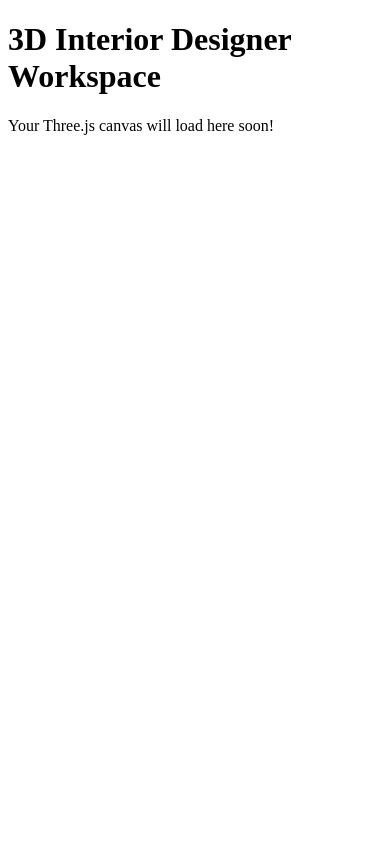
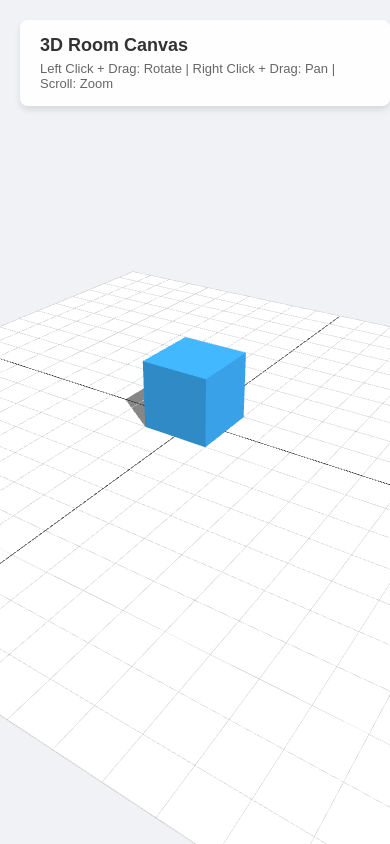
Before and after one commit to sowmyarameshmaddineani/3d-interior-designer, a Django app: page / in a window 390 px wide. Run offline with Django 5.2, Linux system fonts and the light colour scheme.

Commit message:
Integrate Three.js 3D canvas with interactive OrbitControls and Lighting

```diff
--- a/designer/templates/designer/canvas.html
+++ b/designer/templates/designer/canvas.html
@@ -4,9 +4,112 @@
     <meta charset="UTF-8">
     <meta name="viewport" content="width=device-width, initial-scale=1.0">
     <title>3D Interior Designer - Canvas</title>
+    <style>
+        body {
+            margin: 0;
+            overflow: hidden;
+            font-family: Arial, sans-serif;
+        }
+        #ui-overlay {
+            position: absolute;
+            top: 20px;
+            left: 20px;
+            z-index: 10;
+            background: rgba(255, 255, 255, 0.9);
+            padding: 15px 20px;
+            border-radius: 8px;
+            box-shadow: 0 4px 6px rgba(0,0,0,0.1);
+        }
+        #ui-overlay h2 {
+            margin: 0 0 5px 0;
+            font-size: 18px;
+            color: #333;
+        }
+        #ui-overlay p {
+            margin: 0;
+            font-size: 13px;
+            color: #666;
+        }
+        #canvas-container {
+            width: 100vw;
+            height: 100vh;
+        }
+    </style>
+
+    <!-- Load Three.js and OrbitControls via CDN -->
+    <script src="https://cdnjs.cloudflare.com/ajax/libs/three.js/r128/three.min.js"></script>
+    <script src="https://cdn.jsdelivr.net/npm/three@0.128.0/examples/js/controls/OrbitControls.js"></script>
 </head>
 <body>
-    <h1>3D Interior Designer Workspace</h1>
-    <p>Your Three.js canvas will load here soon!</p>
+
+    <div id="ui-overlay">
+        <h2>3D Room Canvas</h2>
+        <p>Left Click + Drag: Rotate | Right Click + Drag: Pan | Scroll: Zoom</p>
+    </div>
+
+    <div id="canvas-container"></div>
+
+    <script>
+        // 1. Scene Setup
+        const scene = new THREE.Scene();
+        scene.background = new THREE.Color(0xf0f2f5);
+
+        // 2. Camera Setup
+        const camera = new THREE.PerspectiveCamera(60, window.innerWidth / window.innerHeight, 0.1, 1000);
+        camera.position.set(10, 10, 15);
+
+        // 3. Renderer Setup
+        const renderer = new THREE.WebGLRenderer({ antialias: true });
+        renderer.setSize(window.innerWidth, window.innerHeight);
+        renderer.shadowMap.enabled = true;
+        document.getElementById('canvas-container').appendChild(renderer.domElement);
+
+        // 4. Orbit Controls (Interactive camera movement)
+        const controls = new THREE.OrbitControls(camera, renderer.domElement);
+        controls.enableDamping = true;
+
+        // 5. Lighting Setup
+        const ambientLight = new THREE.AmbientLight(0xffffff, 0.6);
+        scene.add(ambientLight);
+
+        const dirLight = new THREE.DirectionalLight(0xffffff, 0.8);
+        dirLight.position.set(15, 20, 10);
+        dirLight.castShadow = true;
+        scene.add(dirLight);
+
+        // 6. Add Grid Helper & 3D Floor
+        const gridHelper = new THREE.GridHelper(20, 20, 0x000000, 0xcccccc);
+        scene.add(gridHelper);
+
+        const floorGeometry = new THREE.PlaneGeometry(20, 20);
+        const floorMaterial = new THREE.MeshStandardMaterial({ color: 0xe0e0e0, side: THREE.DoubleSide });
+        const floor = new THREE.Mesh(floorGeometry, floorMaterial);
+        floor.rotation.x = -Math.PI / 2;
+        floor.receiveShadow = true;
+        scene.add(floor);
+
+        // 7. Add a Sample 3D Cube (Furniture Placeholder)
+        const cubeGeometry = new THREE.BoxGeometry(2, 2, 2);
+        const cubeMaterial = new THREE.MeshStandardMaterial({ color: 0x3498db });
+        const cube = new THREE.Mesh(cubeGeometry, cubeMaterial);
+        cube.position.set(0, 1, 0);
+        cube.castShadow = true;
+        scene.add(cube);
+
+        // 8. Window Resize Handler
+        window.addEventListener('resize', () => {
+            camera.aspect = window.innerWidth / window.innerHeight;
+            camera.updateProjectionMatrix();
+            renderer.setSize(window.innerWidth, window.innerHeight);
+        });
+
+        // 9. Animation Loop
+        function animate() {
+            requestAnimationFrame(animate);
+            controls.update();
+            renderer.render(scene, camera);
+        }
+        animate();
+    </script>
 </body>
 </html>
--- a/interior_project/settings.py
+++ b/interior_project/settings.py
@@ -37,6 +37,7 @@ INSTALLED_APPS = [
     'django.contrib.sessions',
     'django.contrib.messages',
     'django.contrib.staticfiles',
+    'designer',
 ]
 
 MIDDLEWARE = [
```
